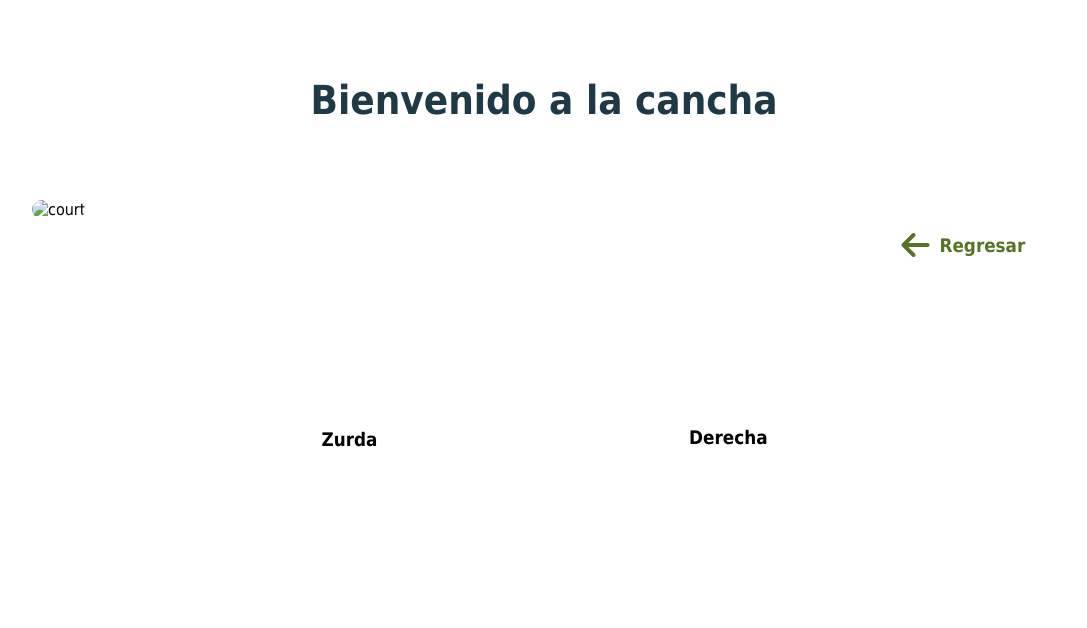
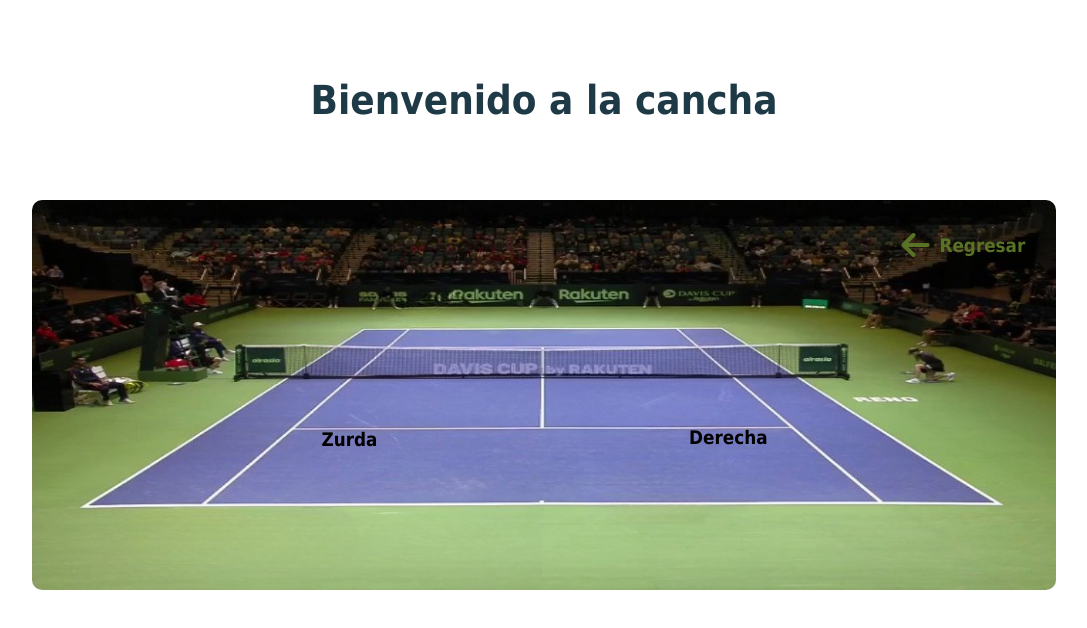
Before and after one commit to gfernan24373/tennis-court, a plain HTML site: page index.html in a window 1280 px wide. Shown: the whole page, without its empty margins (96-1183 px from the left). Drawn offline with Linux system fonts and the light colour scheme.

```diff
--- a/index.html
+++ b/index.html
@@ -4,13 +4,13 @@
 	<meta charset="UTF-8">
 	<meta name="viewport" content="width=device-width, initial-scale=1.0">
 	<title>Tennis</title>
-	<link rel="shortcut icon" href="tennis-ball.png" type="image/x-icon">
+	<link rel="shortcut icon" href="images/tennis-ball.png" type="image/x-icon">
 	<link rel="stylesheet" href="styles.css">
 </head>
 <body>
 	<h1 class="title">Bienvenido a la cancha</h1>
 	<div class="main-wrapper">
-		<img id="court" src="tennis-court.jpg" alt="court">
+		<img id="court" src="images/tennis-court.jpg" alt="court">
 		<div class="effect position place">
 			<h3>Derecha</h3>
 		</div>
```
